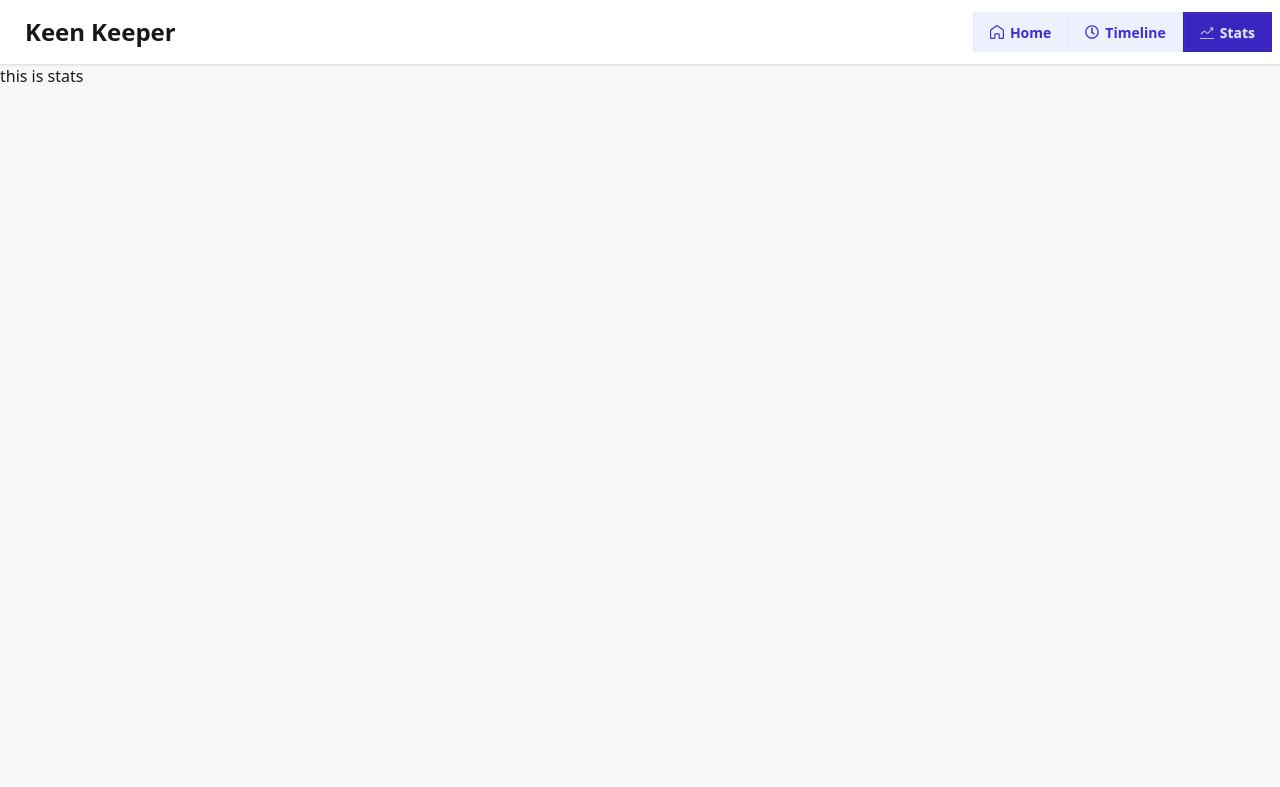
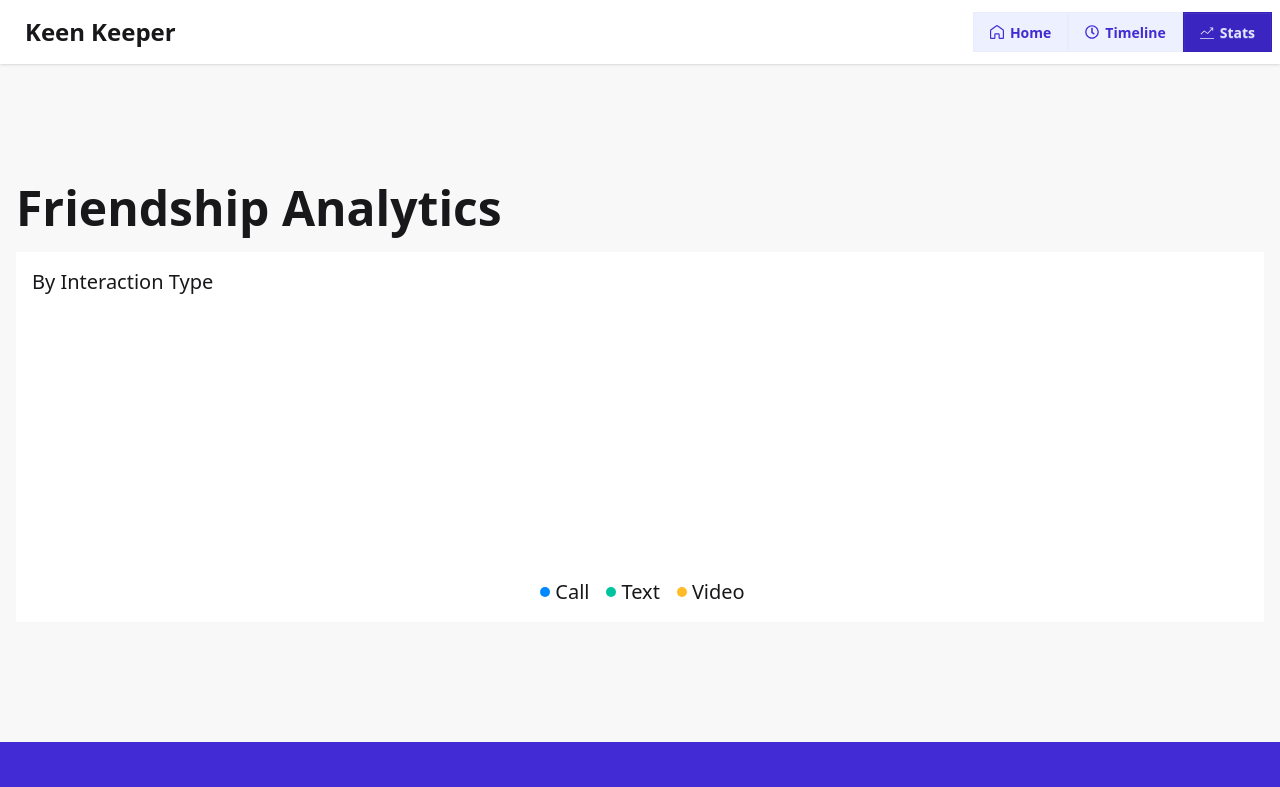
Before and after one commit to mostakim8985/B13-Assignment07, a Next.js app: page /stats in a window 1280 px wide. Shown: the top 787 px of the page. Built offline with nearby package versions, Linux system fonts and the light colour scheme; some icons are missing.

Commit message:
add rechart

```diff
--- a/package.json
+++ b/package.json
@@ -9,11 +9,14 @@
     "lint": "eslint"
   },
   "dependencies": {
+    "@recharts/devtools": "^0.0.13",
     "next": "16.2.3",
     "react": "19.2.4",
     "react-dom": "19.2.4",
     "react-icons": "^5.6.0",
-    "react-loader-spinner": "^8.0.2"
+    "react-loader-spinner": "^8.0.2",
+    "react-toastify": "^11.1.0",
+    "recharts": "^3.8.1"
   },
   "devDependencies": {
     "@tailwindcss/postcss": "^4",
--- a/src/app/layout.js
+++ b/src/app/layout.js
@@ -3,6 +3,7 @@ import "./globals.css";
 import Navber from "@/component/Navber/Navber";
 import Footer from "@/component/Footer/Footer";
 import { ButtonProvider } from "./context/ButtonContext";
+import { ToastContainer } from "react-toastify";
 
 
 const geistSans = Geist({
@@ -33,7 +34,7 @@ export default function RootLayout({ children }) {
           {children}
           <Footer></Footer>
         </ButtonProvider>
-
+        <ToastContainer />
       </body>
     </html>
   );
--- a/src/app/stats/page.jsx
+++ b/src/app/stats/page.jsx
@@ -1,14 +1,26 @@
+import PieChartWithPaddingAngle from '@/component/PIchart/Pichart';
 import React from 'react';
-export const metadata = {
-  title: "keen-keeper-stats",
-};
+import { GoDotFill } from 'react-icons/go';
+import { PiChair } from 'react-icons/pi';
 
-const Stats = () => {
+const page = () => {
     return (
-        <div className='h-screen'>
-            <p>this is stats</p>
+        <div className='py-10 px-4 space-y-5 h-full container mx-auto md:my-20'>
+            <p className='md:text-start text-center text-3xl md:text-5xl font-bold '>Friendship Analytics</p>
+            <div className='bg-white p-4 space-y-4'>
+                <p className='text-[16px] text-center md:text-start md:text-xl font-medium'>By Interaction Type</p>
+                <div className='flex justify-center items-center'>
+                    <PieChartWithPaddingAngle></PieChartWithPaddingAngle>
+                </div>
+                <div className='flex justify-center text-xl items-center space-x-3'>
+                    <span className='flex justify-center items-center'><GoDotFill className='text-[#0088FE]' /> Call</span>
+                    <span className='flex justify-center items-center'><GoDotFill className='text-[#00C49F]' /> Text</span>
+                    <span className='flex justify-center items-center'><GoDotFill className='text-[#FFBB28]' /> Video</span>
+
+                </div>
+            </div>
         </div>
     );
 };
 
-export default Stats;
+export default page;
--- a/src/app/timeline/page.jsx
+++ b/src/app/timeline/page.jsx
@@ -10,7 +10,7 @@ import { BiSolidPhoneCall } from 'react-icons/bi';
 const Timeline = () => {
 
     return (
-        <div className='container space-y-6 h-screen border border-gray-300 rounded-md p-4 bg-base-200 mx-auto my-20'>
+        <div className='container space-y-6 h-full border border-gray-300 rounded-md p-4 bg-base-200 mx-auto my-20'>
 
            <TimelineData></TimelineData>
 
--- a/src/component/Allbuttons/CallButton/CallButton.jsx
+++ b/src/component/Allbuttons/CallButton/CallButton.jsx
@@ -2,6 +2,7 @@
 import { useButton } from '@/app/context/ButtonContext';
 import React from 'react';
 import { BiSolidPhoneCall } from 'react-icons/bi';
+import { toast } from 'react-toastify';
 
 
 
@@ -10,7 +11,7 @@ const CallButton = ({ user }) => {
     const { notify, setNotify } = useButton();
     const callButtonHandle = (user) => {
 
-       const newUser = {
+        const newUser = {
             message: `${user.name}`,
             time: new Date().toLocaleTimeString(),
 
@@ -19,6 +20,7 @@ const CallButton = ({ user }) => {
 
 
         setNotify([...notify, newUser])
+        toast(`Called ${user.name}`)
 
     }
 
--- a/src/component/Allbuttons/TextButton/TextButton.jsx
+++ b/src/component/Allbuttons/TextButton/TextButton.jsx
@@ -3,6 +3,7 @@ import React from 'react';
 import { useButton } from '@/app/context/ButtonContext';
 import { BiSolidPhoneCall } from 'react-icons/bi';
 import { MdOutlineMessage } from 'react-icons/md';
+import { toast } from 'react-toastify';
 
 
 
@@ -19,6 +20,7 @@ const TextButton = ({ user }) => {
 
 
         setNotify([...notify, newUser])
+        toast(`Text ${user.name}`)
     }
     console.log(notify);
     return (
--- a/src/component/Allbuttons/VideoButton/VideoButton.jsx
+++ b/src/component/Allbuttons/VideoButton/VideoButton.jsx
@@ -2,6 +2,7 @@
 import { useButton } from '@/app/context/ButtonContext';
 import React from 'react';
 import { IoMdVideocam } from 'react-icons/io';
+import { toast } from 'react-toastify';
 
 
 
@@ -16,6 +17,7 @@ const VideoButton = ({ user }) => {
 
 
         setNotify([...notify, newUser])
+        toast(`Video ${user.name}`)
     }
     return (
         <div>
--- /dev/null
+++ b/src/component/PIchart/Pichart.jsx
@@ -0,0 +1,46 @@
+"use client"
+import React from 'react';
+import { Pie, PieChart } from 'recharts';
+import { RechartsDevtools } from '@recharts/devtools';
+import { useButton } from '@/app/context/ButtonContext';
+
+// #region Sample data
+
+// #endregion
+
+
+
+
+export default function PieChartWithPaddingAngle({ isAnimationActive = true }) {
+
+
+    const { notify, button } = useButton();
+
+    const filterCallData = notify.filter(i => i.type === 'call');
+    const filterTextData = notify.filter(i => i.type === 'text');
+    const filterVideoData = notify.filter(i => i.type === 'video');
+    const data = [
+        { name: 'Group A', value: filterCallData.length, fill: '#0088FE' },
+        { name: 'Group B', value: filterTextData.length, fill: '#00C49F' },
+        { name: 'Group C', value: filterVideoData.length, fill: '#FFBB28' },
+
+    ];
+
+    return (
+        <PieChart style={{ width: '100%', maxWidth: '250px', maxHeight: '40vh', aspectRatio: 1 }} responsive>
+            <Pie
+                data={data}
+                innerRadius="80%"
+                outerRadius="100%"
+                // Corner radius is the rounded edge of each pie slice
+                cornerRadius="50%"
+                fill="#8884d8"
+                // padding angle is the gap between each pie slice
+                paddingAngle={5}
+                dataKey="value"
+                isAnimationActive={isAnimationActive}
+            />
+            <RechartsDevtools />
+        </PieChart>
+    );
+}
--- a/src/component/TimelineData/TimelineData.jsx
+++ b/src/component/TimelineData/TimelineData.jsx
@@ -1,29 +1,41 @@
 "use client"
 import { useButton } from '@/app/context/ButtonContext';
-import React from 'react';
+import React, { useState } from 'react';
 import TimelineUsers from './TimelineUsers';
 
 const TimelineData = () => {
     const { notify, button } = useButton();
-    const users = notify;
 
+
+    const [filterDatas, setFilter] = useState('all')
+    const filterData = filterDatas === 'all' ? notify : notify.filter(item => item.type === filterDatas);
+    const users = filterData;
     return (
         <div className='space-y-7'>
             <div className='space-y-6'>
                 <h2 className='text-5xl font-bold'>Timeline</h2>
                 <div>
-                    <select defaultValue="Filter timeline" className="select">
-                        <option>All</option>
-                        <option>Call</option>
-                        <option>Text</option>
-                        <option>Video</option>
+                    <select value={filterDatas} onChange={(events) => setFilter(events.target.value)} className="select">
+                        <option value='all'>All</option>
+                        <option value='call'>Call</option>
+                        <option value='text'>Text</option>
+                        <option value='video'>Video</option>
                     </select>
                 </div>
             </div>
-            <div className='space-y-5'>
+            <div>
                 {
-                    users.map((user, index) => <TimelineUsers button={button} key={index} user={user}></TimelineUsers>)
+                    users.length === 0 ? <div className='flex p-4 justify-center items-center'><p className='text-5xl capitalize text-gray-600 font-bold'>No data found</p></div> :
+                        <div className='space-y-5'>
+
+                            {
+                                users.map((user, index) => <TimelineUsers button={button} key={index} user={user}></TimelineUsers>)
+                            }
+                        </div>
                 }
+
+
+
             </div>
         </div>
     );
--- /dev/null
+++ b/src/component/TimelineData/loading.jsx
@@ -0,0 +1,13 @@
+import React from 'react';
+import { RotatingLines } from 'react-loader-spinner';
+
+const Loading = () => {
+    return (
+        <div className='flex justify-center items-center h-screen'>
+            <RotatingLines></RotatingLines>
+
+        </div>
+    );
+};
+
+export default Loading;
--- a/src/component/YourFriends/YourFriendsCards.jsx
+++ b/src/component/YourFriends/YourFriendsCards.jsx
@@ -22,8 +22,10 @@ const YourFriendsCards = ({ items }) => {
                 <div className='flex flex-col items-center justify-center'>
                     <h3 className='text-xl font-semibold'>{items.name}</h3>
                     <span className='text-[12px] font-medium text-gray-400'>{items.days_since_contact}d ago</span>
+                    <div className='space-x-2'>
                         <span className='badge capitalize text-[14px] font-semibold badge-error my-2'>{items.tags[0]}</span>
 
+                    </div>
                     <span className={`badge text-[14px] capitalize font-semibold ${items.status === 'overdue' ? 'badge-info' : items.status === 'on-track' ? 'badge-secondary' : items.status === 'almost due' ? 'badge-primary' : ''}`}>{items.status}</span>
 
                 </div>
```
Also changed, not shown: src/app/friends/[id]/page.jsx (+4 -4 lines), 1 other file (tests, documents, lock files or other folders). Lines whose indentation alone changed are shown as unchanged.
